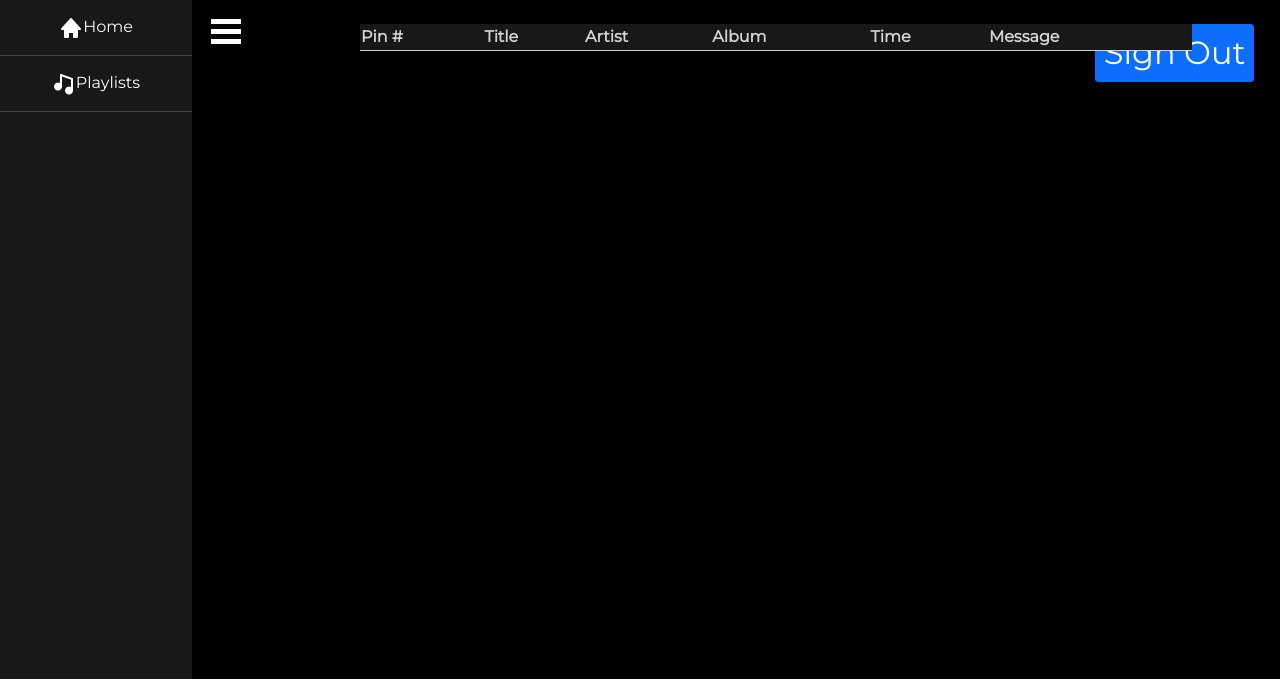
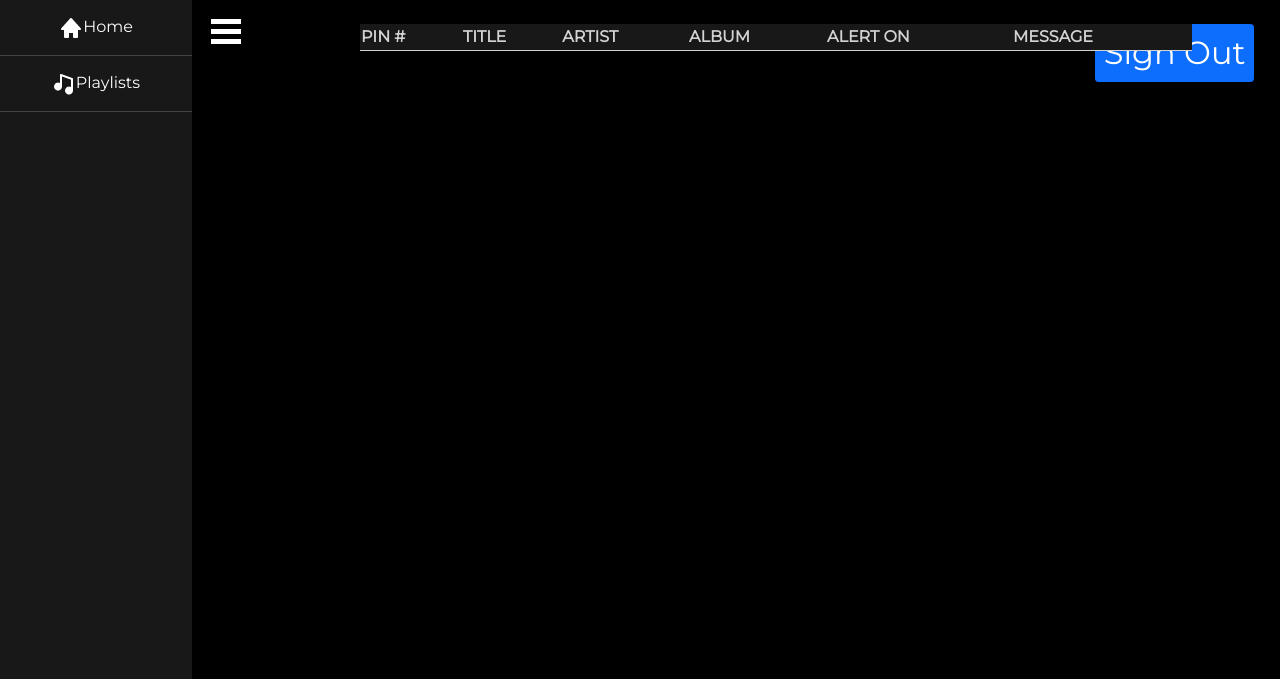
Before and after one commit to lunarmint/spotipyn, a Flask app: template modules/templates/base.html in a window 1280 px wide. Shown: the top 679 px of the page. Run offline with Flask 2, Linux system fonts and the light colour scheme; the template is opened without the code that fills it: most values are stand-ins (such as "Sample title", 1, 10 or a date in 2020); lists and menus that the app fills with data are empty; parts of the project's set-up code (start-up, migrations or seed data) failed here and were passed over; some libraries are stand-ins or nearby versions.

Commit message:
Capitalized table header

```diff
--- a/modules/templates/base.html
+++ b/modules/templates/base.html
@@ -71,12 +71,12 @@
 <div id="pins">
     <table id="pin-table">
         <tr id="table-header">
-            <th class="table-number">Pin #</th>
-            <th class="table-song">Title</th>
-            <th class="table-artist">Artist</th>
-            <th class="table-album">Album</th>
-            <th class="table-time">Time</th>
-            <th class="table-message">Message</th>
+            <th class="table-number">PIN #</th>
+            <th class="table-song">TITLE</th>
+            <th class="table-artist">ARTIST</th>
+            <th class="table-album">ALBUM</th>
+            <th class="table-time">ALERT ON</th>
+            <th class="table-message">MESSAGE</th>
         </tr>
         <tbody id="table-items"></tbody>
     </table>
```
